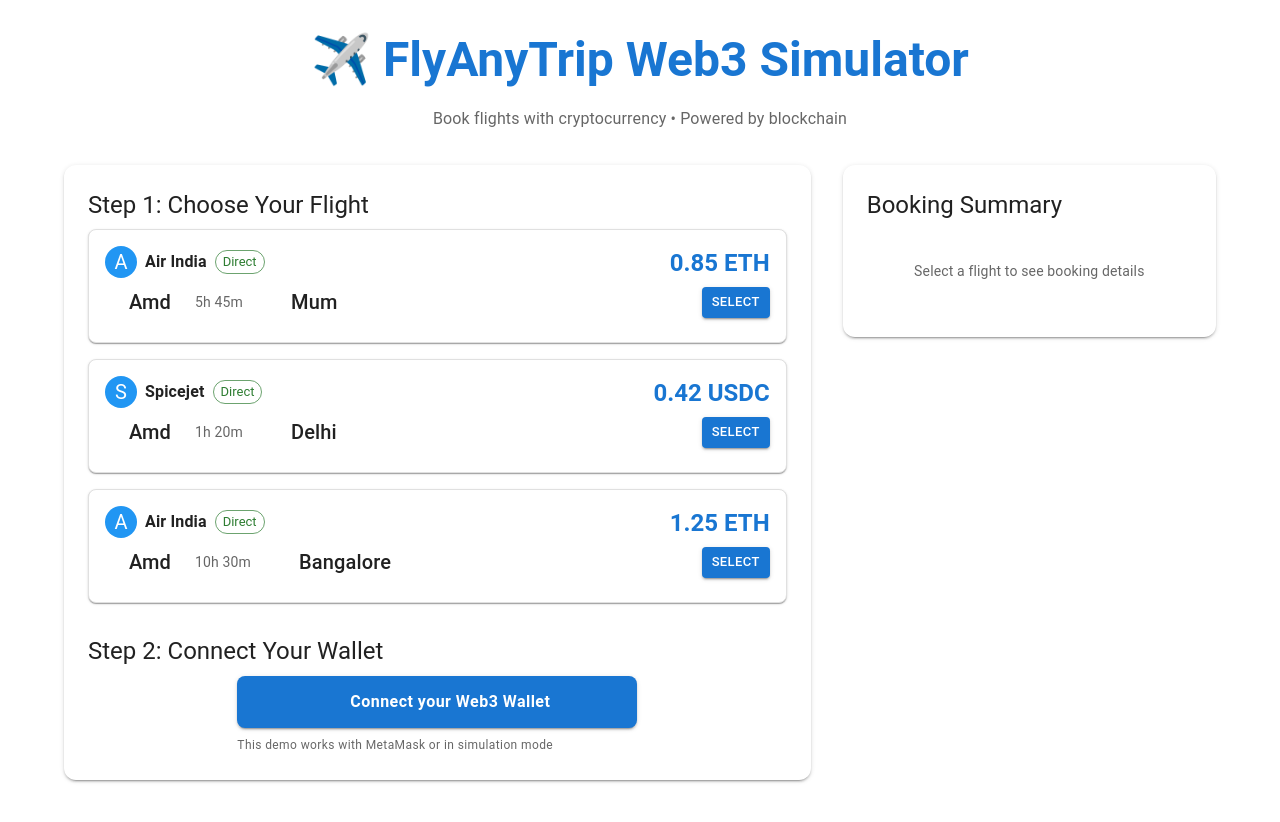
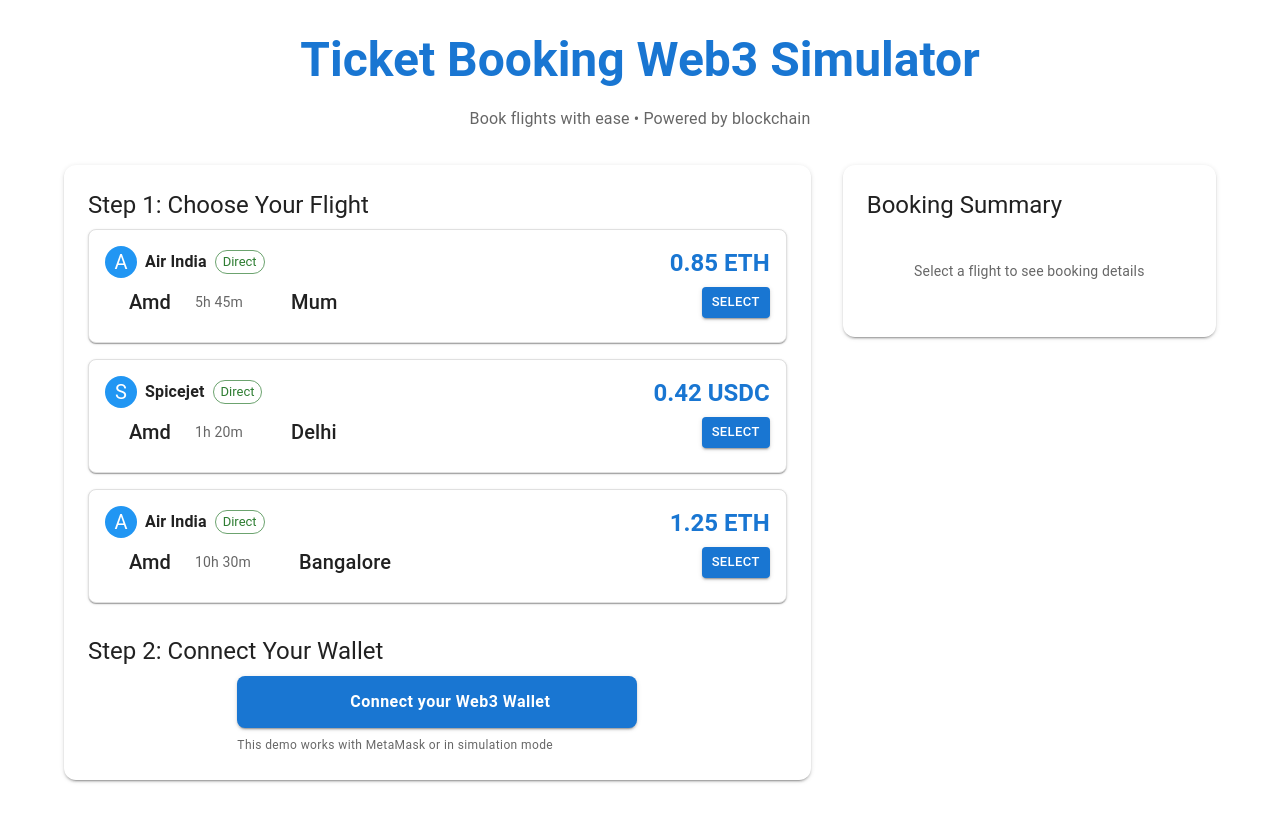
Before and after one commit to palaken73-jpg/payment-simulator, a React (Create React App) app: page / in a window 1280 px wide. Shown: the top 822 px of the page. Built offline with nearby package versions, Linux system fonts and the light colour scheme; some icons are missing.

Commit message:
Update App.tsx

```diff
--- a/src/App.tsx
+++ b/src/App.tsx
@@ -6,7 +6,7 @@
 import TransactionTracker from './components/TransactionTracker';
 
 function App() {
-  const [_, setAccount] = useState<string>(''); // Account state (unused in UI)
+  const [_, setAccount] = useState<string>('');
   const [isConnected, setIsConnected] = useState<boolean>(false);
   const [selectedFlight, setSelectedFlight] = useState<Flight | null>(null);
 
@@ -27,10 +27,10 @@
       {/* Header */}
       <Box sx={{ textAlign: 'center', mb: 4 }}>
         <Typography variant="h3" gutterBottom color="primary" fontWeight="bold">
-          ✈️ FlyAnyTrip Web3 Simulator
+          Ticket Booking Web3 Simulator
         </Typography>
         <Typography variant="subtitle1" color="text.secondary">
-          Book flights with cryptocurrency • Powered by blockchain
+          Book flights with ease • Powered by blockchain
         </Typography>
       </Box>
 
@@ -86,10 +86,9 @@
                 {isConnected ? (
   <Box>
     <Typography variant="body2" color="success.main" gutterBottom>
-      ✅ Wallet connected and ready for payment
+      Your wallet is successfully connected and ready for payment
     </Typography>
 
-    {/* ADD THESE TWO NEW COMPONENTS */}
     <Box sx={{ mt: 3 }}>
       <GasEstimator
         amount={selectedFlight.price}
@@ -107,7 +106,7 @@
   </Box>
 ) : (
   <Typography variant="body2" color="text.secondary">
-    Connect your wallet to proceed with payment
+    Connect your wallet and Proceed with payment
   </Typography>
 )}
               </Box>
```
